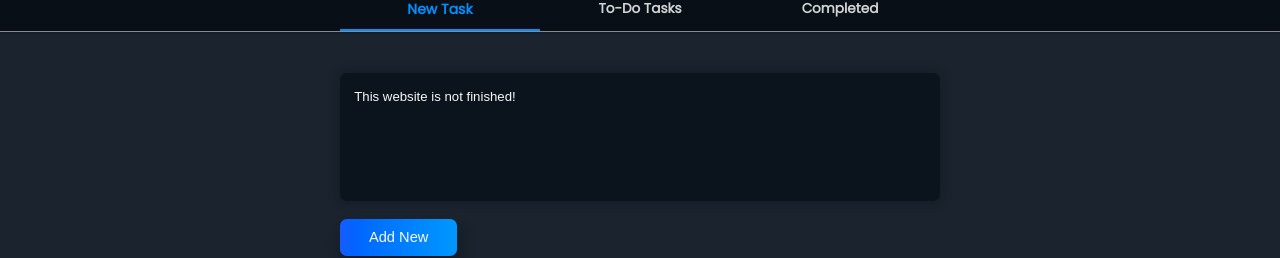
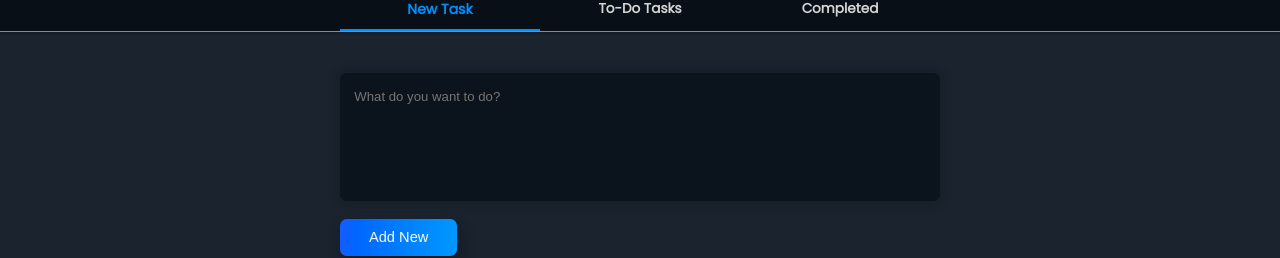
Before and after one commit to DorponTTB/Simple-To-do-list, a plain HTML site: page index.html in a window 1280 px wide. Shown: the part 193-451 px from the top of the page. Drawn offline with Linux system fonts and the light colour scheme; a web font is replaced by a local one.

Commit message:
Update index.html

```diff
--- a/index.html
+++ b/index.html
@@ -27,7 +27,7 @@
             <div class="active item add-new-task" id="add-task">
             	 <span class="error-message"></span>
                <form action="" method="get">
-                  <textarea class="segment" placeholder="What do you want to do?">This website is not finished!</textarea>
+                  <textarea class="segment" placeholder="What do you want to do?"></textarea>
                   <button type="submit">Add new</button>
                </form>
             </div>
```
